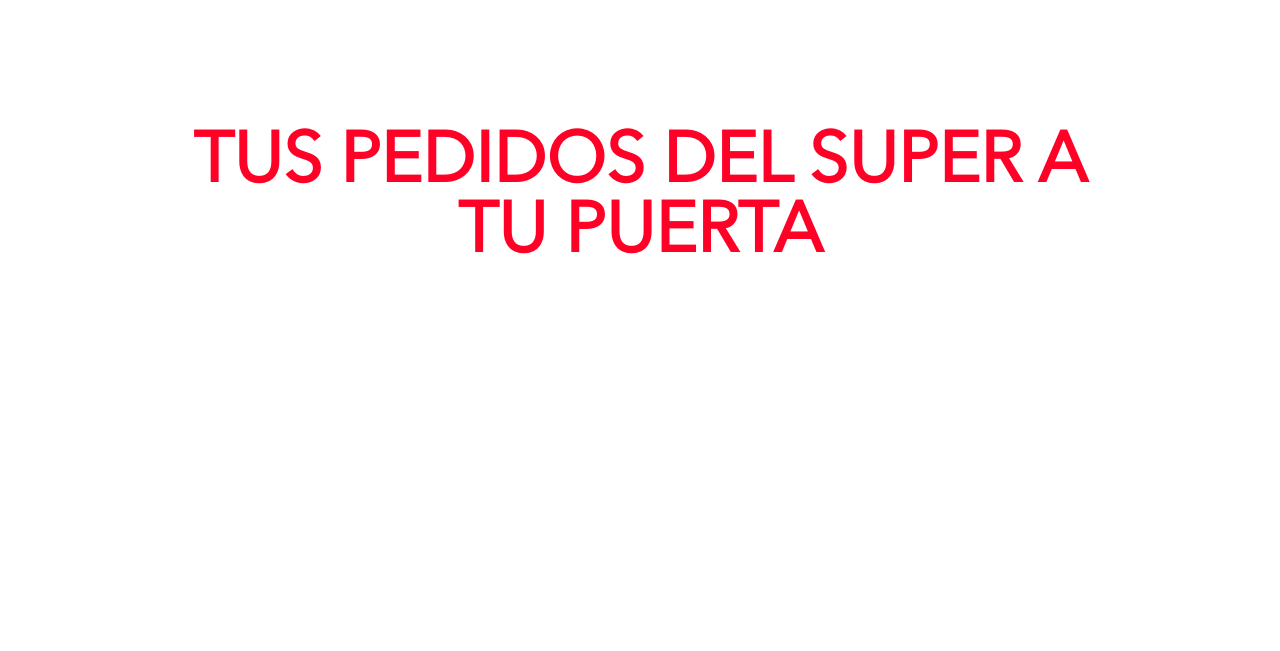
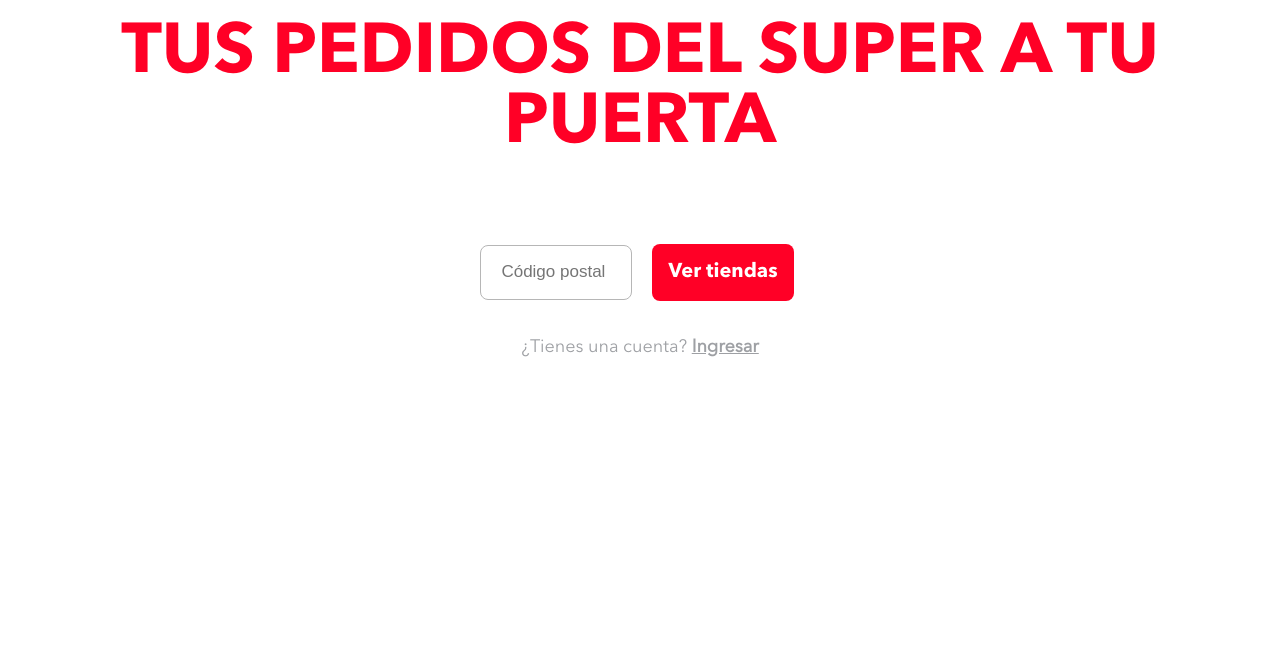
Before and after one commit to estefaniaportilla/ejemplo-cornershop, a plain HTML site: page index.html in a window 1280 px wide. Shown: the part 149-800 px from the top of the page. Drawn offline with Linux system fonts and the light colour scheme.

Commit message:
Modificando espacios entre el headre y main en main.css

```diff
--- a/main.css
+++ b/main.css
@@ -21,14 +21,14 @@ body {
 
 h1 {
     padding-right: 52px;
-    padding-bottom: 52px;
+    padding-bottom: 45px;
     padding-left: 52px;
     color: #ff0026;
     font-weight: 700px;
+    font-family: AvenirNextBold sans-serif;
     font-size: 70px;
     text-transform: uppercase;
     text-align: center;
-    margin: 110px;
     line-height: 1;
 }
 
@@ -48,7 +48,6 @@ h1 {
 /* <!--CSS: Parte 2 - Gabriel --> */
 
 main {
-    margin-top: 550px;
     text-align: center;
   }
 
@@ -88,6 +87,12 @@ form {
 
 #login a{
     font-weight: bold;
+    margin-bottom: 50px;
+}
+
+#login{
+  margin-bottom: 10px;
+  margin-bottom: 65px
 }
 
   .container{
```
